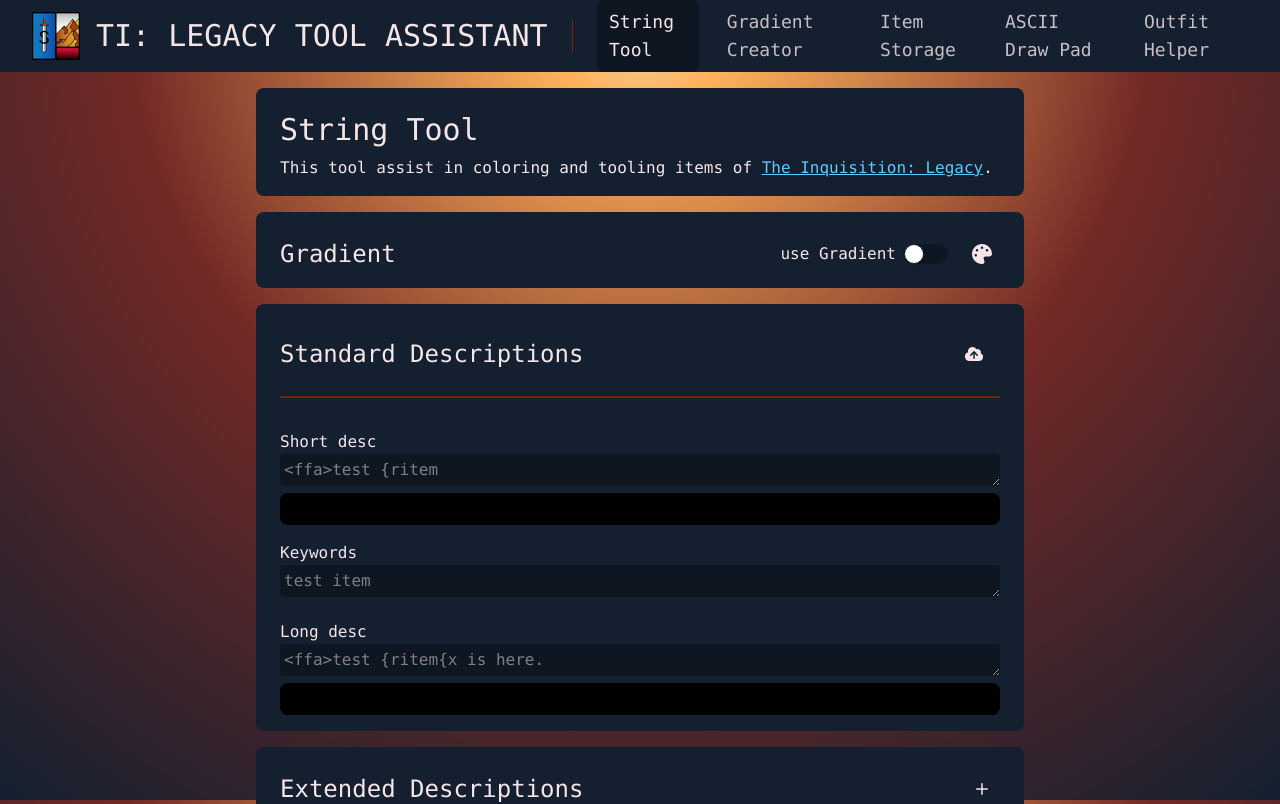
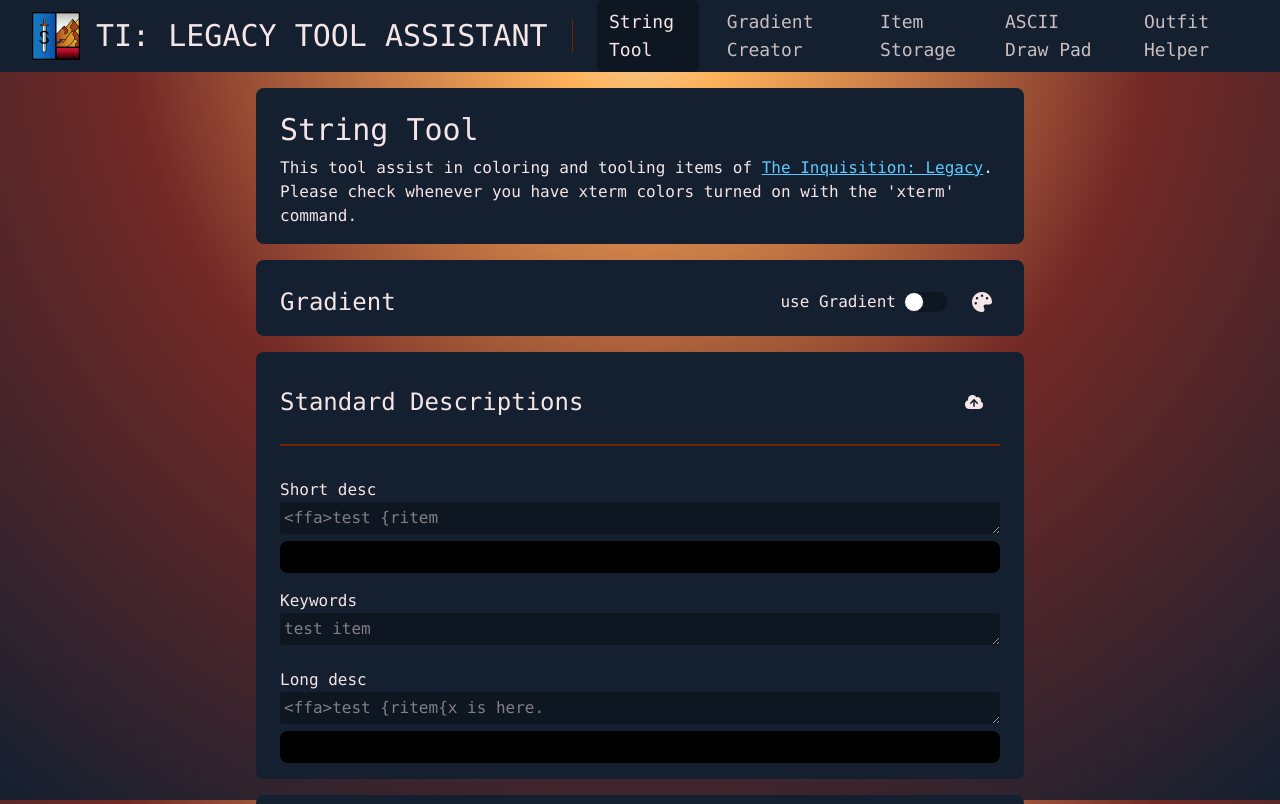
Before and after one commit to CaptorRaptor/ti-tooling-assistant, a Next.js app: page / in a window 1280 px wide. Shown: the top 804 px of the page. Built offline with nearby package versions, Linux system fonts and the light colour scheme.

Commit message:
added a todo and a hitn for xterm

```diff
--- a/app/page.tsx
+++ b/app/page.tsx
@@ -9,6 +9,7 @@
                 <h1 className="mb-2">String Tool</h1>
                 <p>
                     This tool assist in coloring and tooling items of <a href='https://ti-legacy.com'>The Inquisition: Legacy</a>.
+                    Please check whenever you have xterm colors turned on with the 'xterm' command.
                 </p>
             </div>
             <GradientEditor/>
--- a/lib/color/color-pattern.ts
+++ b/lib/color/color-pattern.ts
@@ -118,6 +118,7 @@
 export function applyPattern(text:string, gradientState: GradientState) : string
 {
     if(text.length === 0) return text;
+    // TODO: Add suspension for color here
 
     let letters = Array.from(text).map(c => escapeSpecialCharacter(c));
     let colors = gradientState.colorList.map<ColorToken>(c => getToken(c));
```
